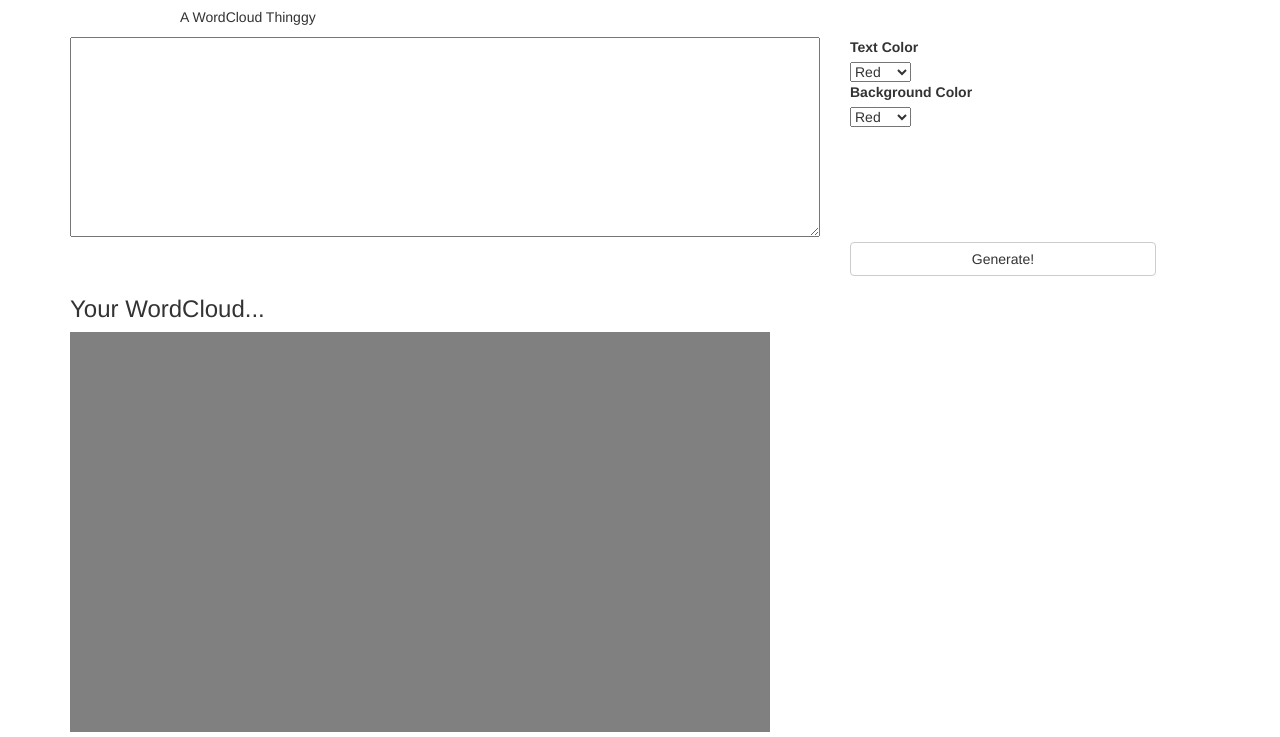
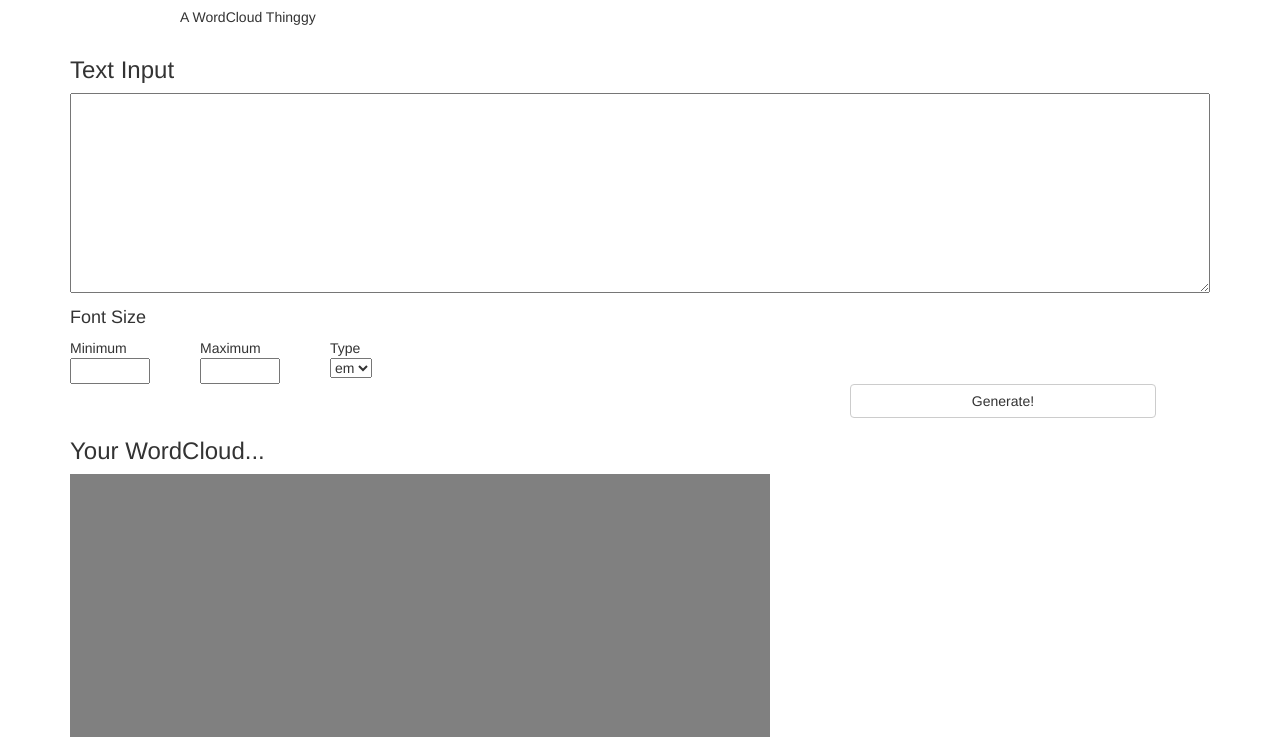
Before and after one commit to hawasian/wordcloud, a plain HTML site: page index.html in a window 1280 px wide. Shown: the part 63-800 px from the top of the page. Drawn offline with nearby package versions, Linux system fonts and the light colour scheme.

Commit message:
Font Size Select

```diff
--- a/index.html
+++ b/index.html
@@ -24,27 +24,38 @@
 
 	<div class="container" id="content">
 		<div class="row" id="input-div">
-			<div class="col col-sm-8">
+			<div class="col col-sm-12">
+				<h3>Text Input</h3>
 				<textarea id="input"></textarea>
 			</div>
 			<div class="col col-sm-4">
-				<label for="textColor">Text Color</label><br />
-				<select id="textColor">
-                    <option value="Red">Red</option>
-                    <option value="Blue">Blue</option>
-                    <option value="Green">Green</option>
-                    <option value="Black">Black</option>
-                    <option value="White">White</option>
-                    </select>
-				<br />
-				<label for="bgColor">Background Color</label><br />
-				<select id="bgColor">
-                    <option value="Red">Red</option>
-                    <option value="Blue">Blue</option>
-                    <option value="Green">Green</option>
-                    <option value="Black">Black</option>
-                    <option value="White">White</option>
-                    </select>
+				<h4>Font Size</h4>
+				<div class="row">
+					<div class="col col-sm-4">
+						Minimum
+					</div>
+					<div class="col col-sm-4">
+						Maximum
+					</div>
+					<div class="col col-sm-4">
+						Type
+					</div>
+				</div>
+				<div class="row">
+					<div class="col col-sm-4">
+						<input type="text" id="fMin" name="fMin" />
+					</div>
+					<div class="col col-sm-4">
+						<input type="text" id="fMax" name="fMax" />
+					</div>
+					<div class="col col-sm-4">
+						<select id="fType" name="fType">
+							<option value="em">em</option>
+							<option value="px">px</option>
+							<option value="pt">pt</option>
+						</select>
+					</div>
+				</div>
 			</div>
 			<div class="col col-sm-4 col-sm-offset-8">
 				<div id="gen" class="btn btn-default">Generate!</div>
@@ -57,7 +68,7 @@
 				<h3>The Markup</h3>
 				<div class="col col-md-4 col-md-offset-1" id="html">
 					<h4>HTML</h4>
-					<div class="code-quote" id="html-markup">>
+					<div class="code-quote" id="html-markup">
 						SAMPLE HTML MARKUP
 					</div>
 				</div>
--- a/script.js
+++ b/script.js
@@ -1,6 +1,7 @@
 //Global Variables
 var minSize = .5; //em
 var maxSize = 3; //em
+var fType = 'em';
 
 var maxH = 0;
 var maxW = 0;
@@ -28,6 +29,9 @@ function writeHTML(inputLoc, outputLoc) {
 
 function wordcloud(inputLoc, wcOutputLoc) {
     var input = null;
+    minSize = parseFloat($('#fMin').val());
+    maxSize = parseFloat($('#fMax').val());
+    fType = $('#fType').val();
     input = read(inputLoc);
     input = gather(input);
     input = position(input, wcOutputLoc);
@@ -74,7 +78,7 @@ function measure(inArray, maxVal) { //calculates the font-size, and the height,
         row['word'] = word;
         row['freq'] = inArray[word];
         var size = ((inArray[word] - 1) / (maxVal - 1) * (maxSize - minSize)) + minSize;
-        row['font-size'] = size.toFixed(3).toString() + "em";
+        row['font-size'] = size.toFixed(3).toString() + fType;
         row['x'] = 0;
         row['y'] = 0;
 
@@ -184,10 +188,6 @@ function shuffle(array) {
     return array;
 }
 
-function sortD(array) {
-
-}
-
 function insSort(array) { //Sort As.
     for (var i = 1; i < array.length; i++) {
         for (var j = i; j > 0; j--) {
--- a/style.css
+++ b/style.css
@@ -36,7 +36,9 @@
     /* Likely future */
 }
 
-
+#fMin, #fMax{
+    width: 80%;
+}
 /*CSS Ouput*/
 
 #wordcloud {
```
